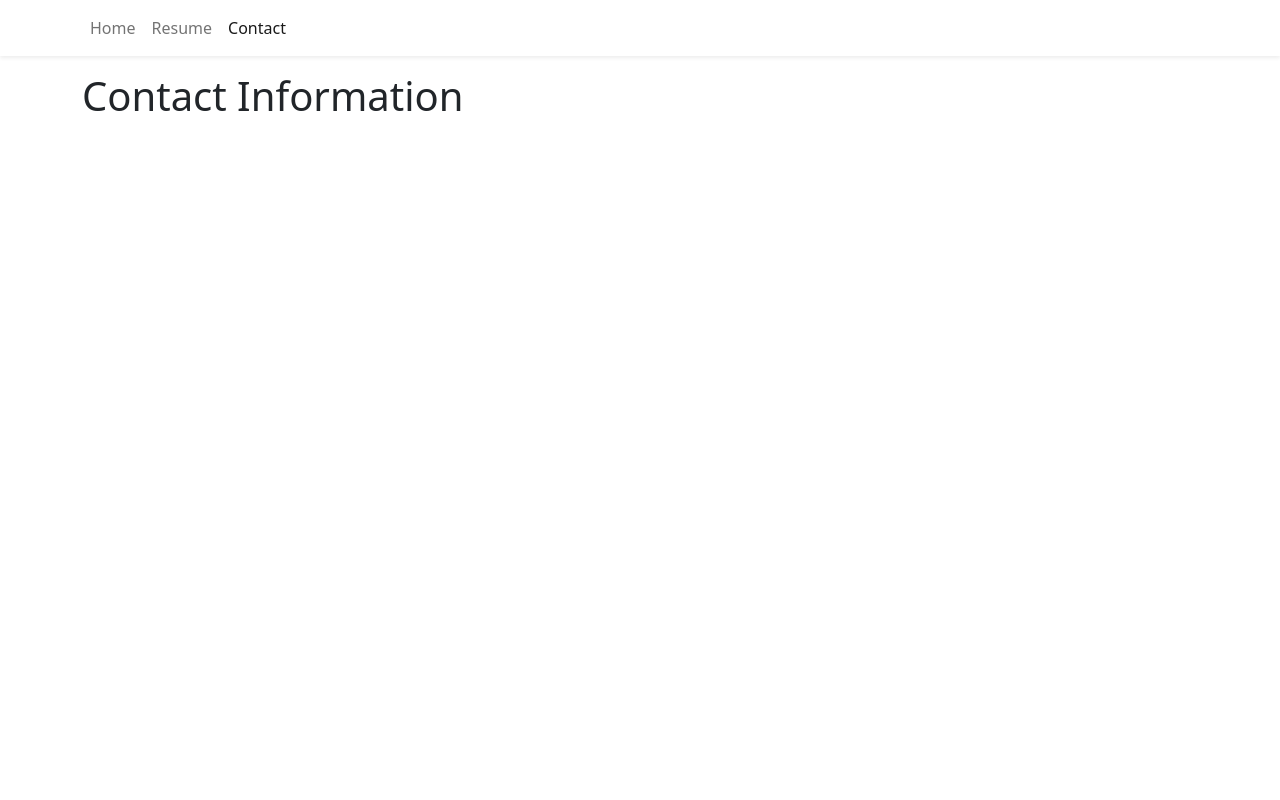
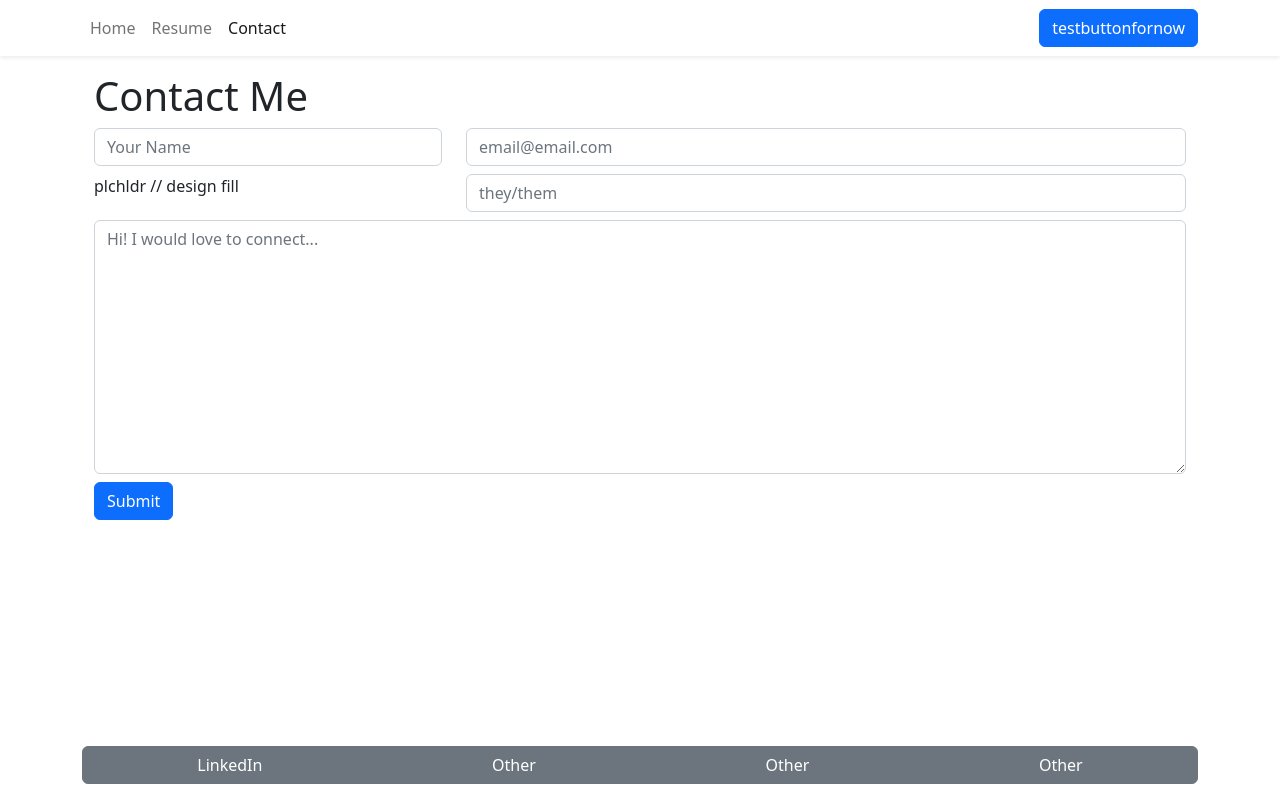
Before and after one commit to SJROHRXD/NICKYXD, a React (Vite) app: page /contact in a window 1280 px wide. Built offline with nearby package versions, Linux system fonts and the light colour scheme.

Commit message:
contact form updates, refitting components (socmed)

```diff
--- a/src/components/Navbar.tsx
+++ b/src/components/Navbar.tsx
@@ -16,6 +16,7 @@ export function Navbar() {
             Contact
           </Nav.Link>
         </Nav>
+        <Button>testbuttonfornow</Button>
       </Container>
     </Navvy>
   );
--- /dev/null
+++ b/src/components/SocMedBox.tsx
@@ -0,0 +1,12 @@
+import { ButtonGroup, Button } from "react-bootstrap";
+
+export function SocMedBox() {
+  return (
+    <ButtonGroup>
+      <Button variant="secondary">LinkedIn</Button>
+      <Button variant="secondary">Other</Button>
+      <Button variant="secondary">Other</Button>
+      <Button variant="secondary">Other</Button>
+    </ButtonGroup>
+  );
+}
--- a/src/pages/Contact.tsx
+++ b/src/pages/Contact.tsx
@@ -1,9 +1,63 @@
-// contact info here
+import { Button, Col, Container, Form, Row } from "react-bootstrap";
+import { SocMedBox } from "../components/SocMedBox";
 
 export function Contact() {
   return (
-    <div>
-      <h1>Contact Information</h1>
-    </div>
+    <>
+      <Container>
+        <h1>Contact Me</h1>
+        <Row className="mb-2">
+          <Col>
+            <Form.Group>
+              {/* <Form.Label>Name</Form.Label> */}
+              <Form.Control type="text" placeholder="Your Name" />
+            </Form.Group>
+          </Col>
+          <Col xs={8}>
+            <Form.Group>
+              {/* <Form.Label>Email</Form.Label> */}
+              <Form.Control type="text" placeholder="email@email.com" />
+            </Form.Group>
+          </Col>
+        </Row>
+        <Row>
+          <Col>plchldr // design fill</Col>
+          <Col xs={8}>
+            <Form.Group className="mb-2">
+              {/* <Form.Label>Preferred Pronouns // Multiselect in future</Form.Label> */}
+              <Form.Control type="text" placeholder="they/them" />
+            </Form.Group>
+          </Col>
+        </Row>
+
+        <Form.Group className="mb-2">
+          {/* <Form.Label>MESSAGE</Form.Label> */}
+          <Form.Control
+            type="text"
+            required
+            as="textarea"
+            rows={10}
+            placeholder="Hi! I would love to connect..."
+          />
+        </Form.Group>
+
+        <Button className="mb-2">Submit</Button>
+      </Container>
+
+      <Container className="fixed-bottom">
+        <Row className="mb-3">
+          <SocMedBox />
+        </Row>
+      </Container>
+    </>
   );
 }
+
+// contact info here
+// form
+// your name, preferred pronouns, email address
+// add multiselect for pronouns
+// body of message
+// submit button (send email)
+
+// component with links to social media, linkedin, etc
```
